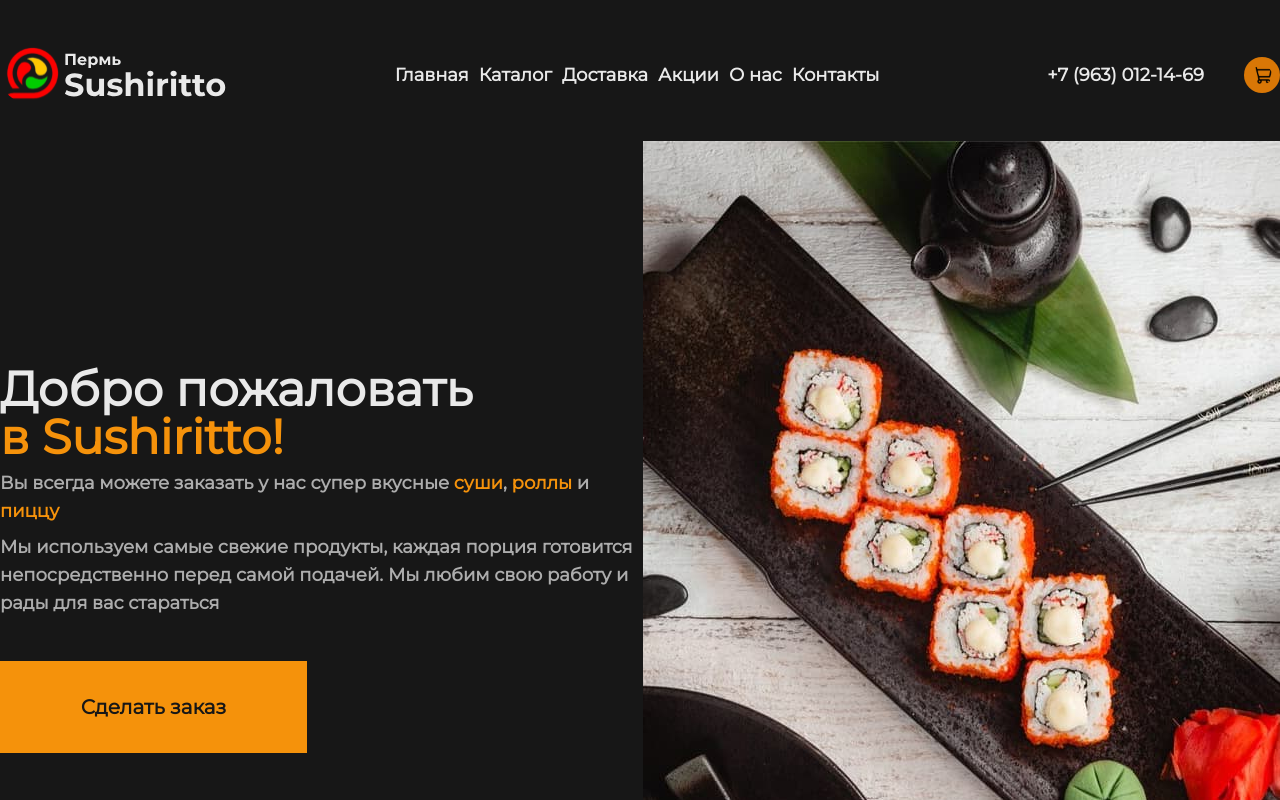
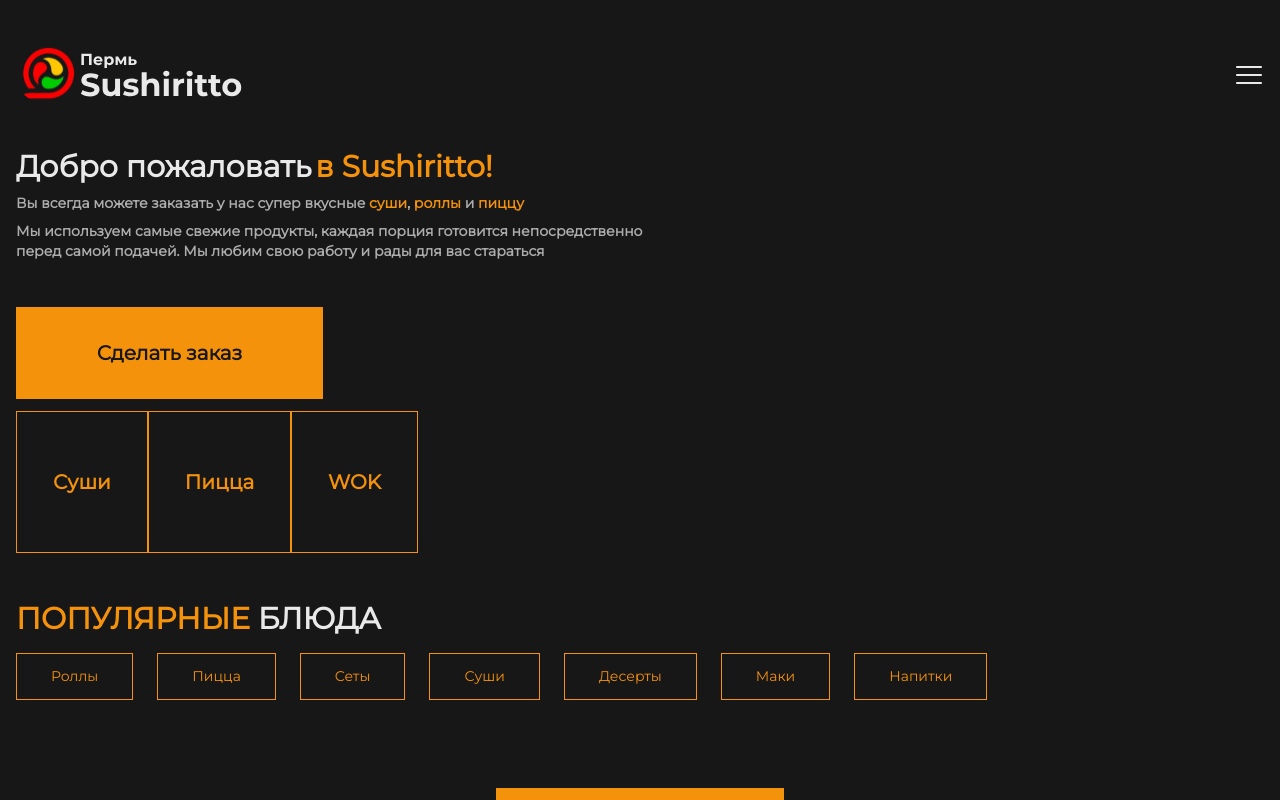
Before and after one commit to puffynNeroun/delivery-front, a React (Vite) app: page / in a window 1280 px wide. Shown: the top 800 px of the page. Built offline with nearby package versions, Linux system fonts and the light colour scheme.

Commit message:
fix container

```diff
--- a/src/components/Discounts.tsx
+++ b/src/components/Discounts.tsx
@@ -1,6 +1,7 @@
 const Discounts = () => {
     return (
         <section className="container mt-24 h-[575px] md:h-auto md:mt-10">
+            <div className="container">
                 <div className="grid grid-cols-2 ">
                     <div className="flex flex-col">
                         <p className=" text-[#ADADAD] text-[18px] md:text-xs">
@@ -21,13 +22,15 @@
                                 1000 р
                             </p>
                         </div>
-          <button className=" text-[#171717] font-bold text-[20px] bg-[#F5920B] py-[31px] px-[47px] mt-auto w-[307px]">
+                        <button
+                            className=" text-[#171717] font-bold text-[20px] bg-[#F5920B] py-[31px] px-[47px] mt-auto w-[307px]">
                             Перейти в каталог
                         </button>
                     </div>
 
                     <div className="flex justify-center sm:hidden">
-          <img src="../../public/discount.jpeg" alt="" />
+                        <img src="../../public/discount.jpeg" alt=""/>
+                    </div>
                 </div>
             </div>
         </section>
--- a/src/components/Header.tsx
+++ b/src/components/Header.tsx
@@ -1,10 +1,11 @@
-import { RxHamburgerMenu } from "react-icons/rx";
-import { useState } from "react";
+import {RxHamburgerMenu} from "react-icons/rx";
+import {useState} from "react";
 
 const Header = () => {
     const [isMenuOpen, setIsMenuOpen] = useState(false);
     return (
-    <header className="text-[#E9E9E9] container pt-11 flex justify-between items-center">
+        <header className="text-[#E9E9E9]">
+            <div className={"container pt-11 flex justify-between items-center"}>
                 <a>
                     <img
                         src="../../public/logo2.svg"
@@ -60,7 +61,7 @@
                     className={`absolute xl:hidden top-28 left-0 w-full bg-[#F5920B] flex flex-col items-center gap-2 font-semibold text-lg transform transition-transform ${
                         isMenuOpen ? "opasity-100" : "opacity-0"
                     }`}
-        style={{ transition: "transform 0.3s ease, opasity 0.3s ease" }}
+                    style={{transition: "transform 0.3s ease, opasity 0.3s ease"}}
                 >
                     <li className="list-none w-full text-center p-4 transition-all cursor-pointer hover:underline underline-offset-8 decoration-black">
                         <a href="">Главная</a>
@@ -81,6 +82,7 @@
                         <a href=""> Контакты</a>
                     </li>
                 </div>
+            </div>
         </header>
     );
 };
--- a/src/index.css
+++ b/src/index.css
@@ -7,9 +7,3 @@
     background-color: #171717;
   }
 }
-
-@layer components {
-  .container {
-    @apply max-w-[1536px] mx-auto;
-  }
-}
--- a/tailwind.config.js
+++ b/tailwind.config.js
@@ -2,13 +2,12 @@
 module.exports = {
   content: ["./index.html", "./src/**/*.{js,ts,jsx,tsx}"],
   theme: {
-    screens: {
-      lg: { max: "1199.99px" },
-      md: { max: "991.99px" },
-      sm: { max: "767.99px" },
-      xs: { max: "479.99px" },
-    },
+
     extend: {
+      container: {
+        center: true,
+        padding: "1rem",
+      },
       fontFamily: {
         sans: ["Montserrat", "sans-serif"],
         inter: ["Inter", "serif"],
```
Also changed, not shown: 1 other file (tests, documents, lock files or other folders). Lines whose indentation alone changed are shown as unchanged.
